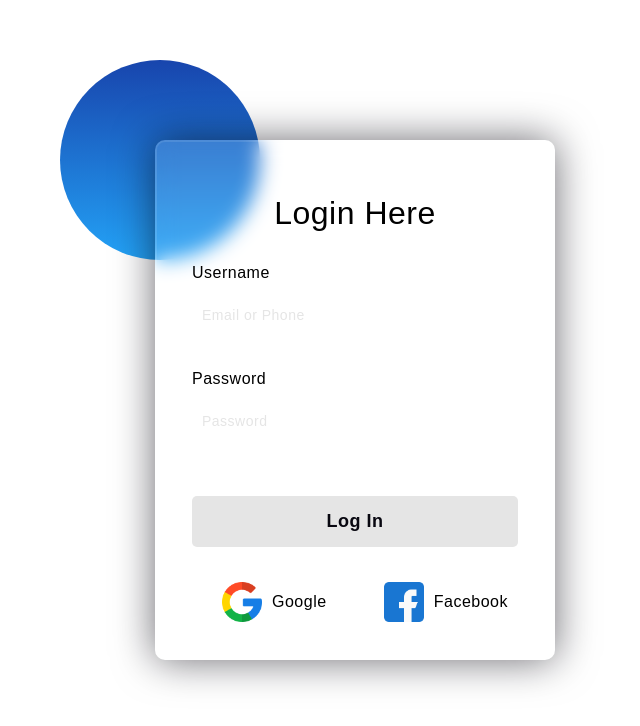
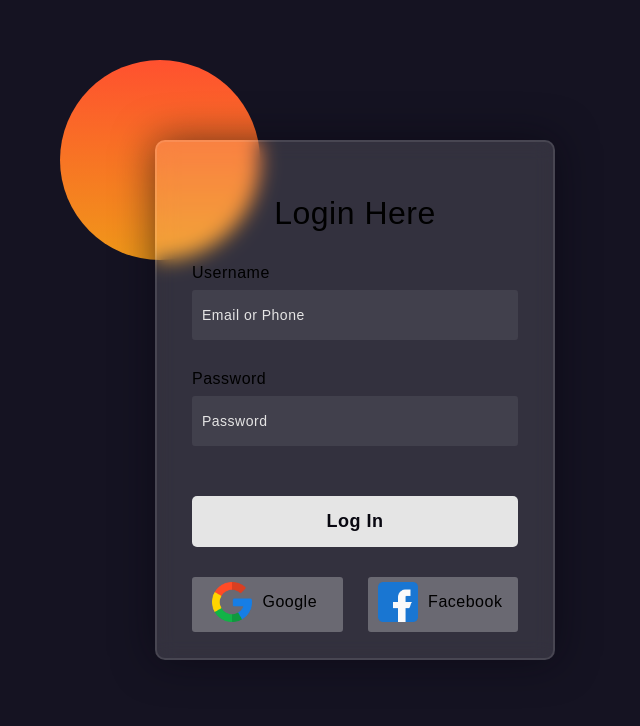
Before and after one commit to jakubzengota/nextTweet, a Next.js app in the folder nexttweet/: page /login in a window 1280 px wide. Shown: the top 726 px of the page, without its empty margins (285-925 px from the left). Built offline with nearby package versions, Linux system fonts and the light colour scheme.

Commit message:
register

```diff
--- a/nexttweet/src/app/globals.css
+++ b/nexttweet/src/app/globals.css
@@ -8,6 +8,7 @@ html,
 body {
   max-width: 100vw;
   overflow-x: hidden;
+  background: #151322;
 }
 
 .background{
@@ -17,17 +18,20 @@ body {
   transform: translate(-50%,-50%);
   left: 50%;
   top: 50%;
+  background-color: #151322;
 }
 .background .shape{
   height: 200px;
   width: 200px;
   position: absolute;
   border-radius: 50%;
+
+
 }
 .shape:first-child{
   background: linear-gradient(
-      #1845ad,
-      #23a2f6
+    #ff512f,
+    #f09819
   );
   left: -80px;
   top: -80px;
@@ -129,7 +133,36 @@ display: flex;
 }
 
 .social .go{
-  margin-left: 25px;
   align-items: center;
   display: flex;
+  justify-content: center;
+  width: 50%;
   }
+
+  .social .fb{
+    align-items: center;
+    display: flex;
+    justify-content: center;
+    width: 50%;
+    }
+
+    .custom-shape-divider-bottom-1707852028 {
+      position: absolute;
+      bottom: 0;
+      left: 0;
+      width: 100%;
+      overflow: hidden;
+      line-height: 0;
+      transform: rotate(180deg);
+  }
+
+  .custom-shape-divider-bottom-1707852028 svg {
+      position: relative;
+      display: block;
+      width: calc(141% + 1.3px);
+      height: 150px;
+  }
+
+  .custom-shape-divider-bottom-1707852028 .shape-fill {
+      fill: #5D4C6B;
+  }
--- a/nexttweet/src/app/login/page.tsx
+++ b/nexttweet/src/app/login/page.tsx
@@ -39,6 +39,7 @@ export default function Page() {
     };
 
     return (
+        <>
             <div className="background">
                 <div className="shape"></div>
                 <div className="shape"></div>
@@ -73,6 +74,10 @@ export default function Page() {
                         </div>
                     </div>
                 </form>
+
             </div>
+
+            </>
+
     );
 };
```
Also changed, not shown: nexttweet/src/app/register/page.tsx (added, +20 -0 lines).
